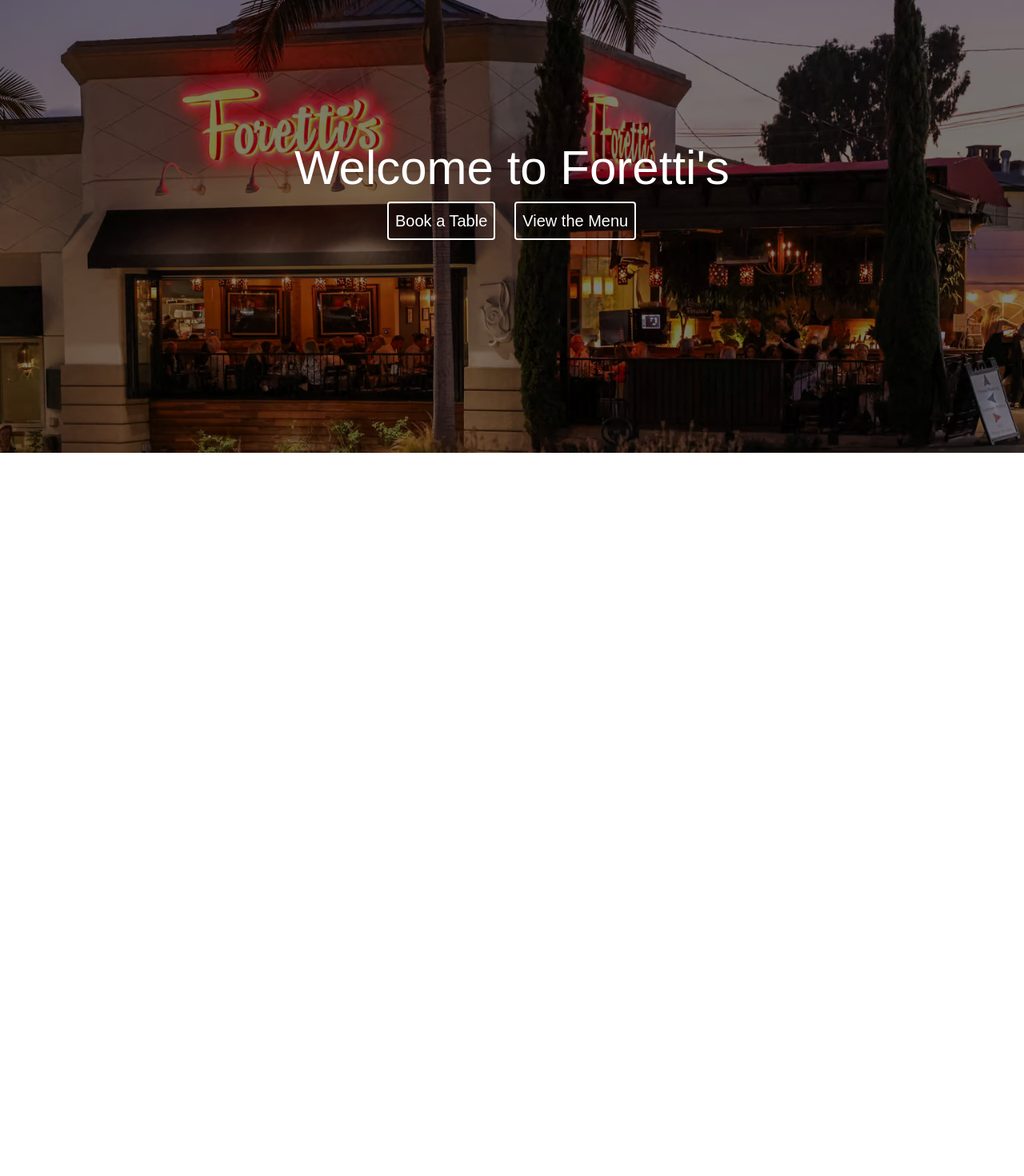
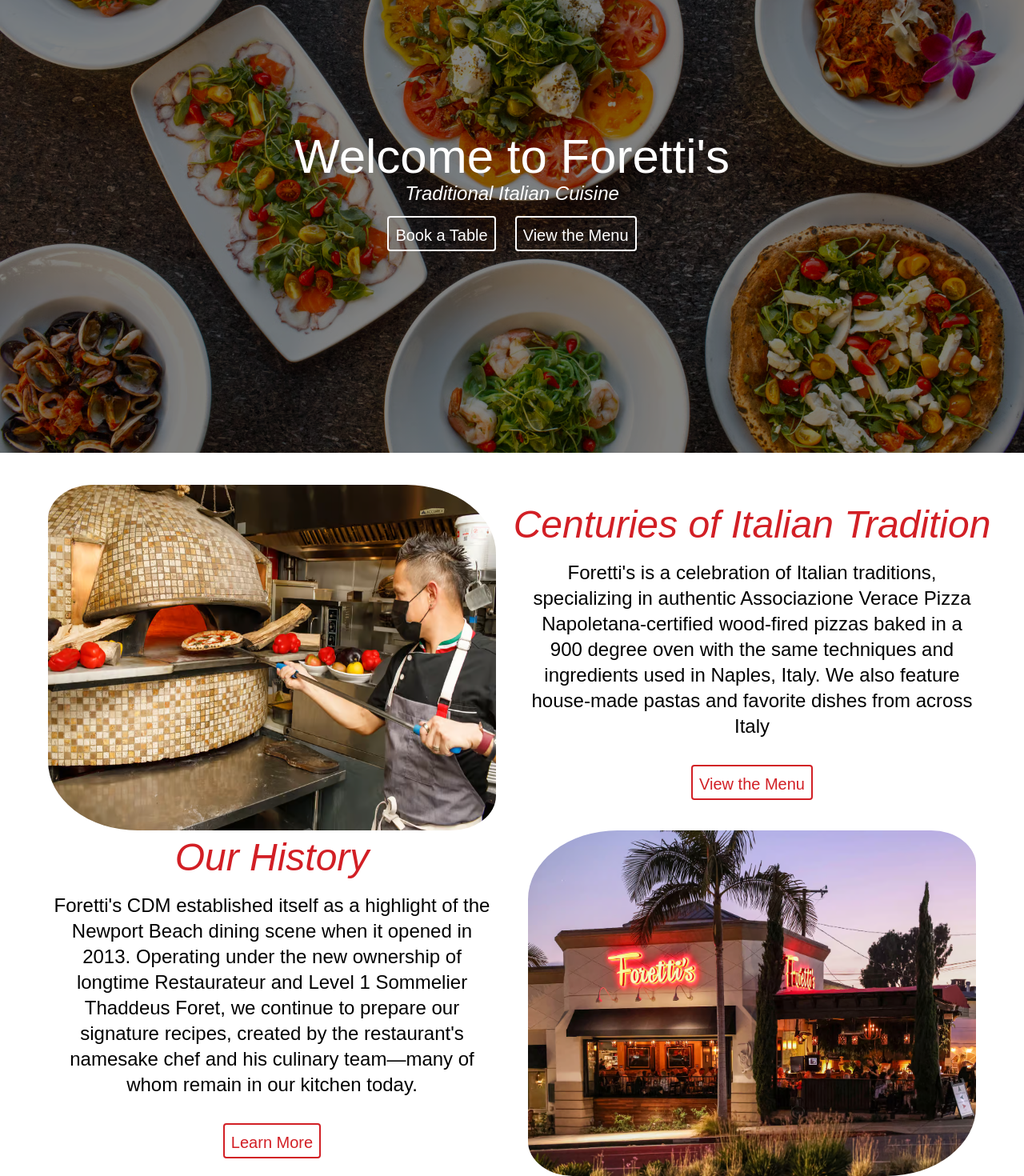
Before and after one commit to alyssageria/forettis, a React (Create React App) app: page / in a window 1280 px wide. Shown: the part 146-1616 px from the top of the page at 80% size. Before the commit the page ends 800 px from the top, so only its background shows below. Built offline with nearby package versions, Linux system fonts and the light colour scheme.

Commit message:
body of home page

```diff
--- a/src/App.css
+++ b/src/App.css
@@ -8,9 +8,18 @@
     font-family: 'Nexa', sans-serif;
 }
 
+/* home styles */
 .home {
-    background-image: linear-gradient(rgba(0, 0, 0, 0.5), rgba(0, 0, 0, 0.5)), url('./images/forettis-restaurant.png');
+    background-image: linear-gradient(rgba(0, 0, 0, 0.5), rgba(0, 0, 0, 0.5)), url('./images/multidish-pic.avif');
     background-repeat: no-repeat;
     background-size: cover;
     background-position: center;
 }
+
+.pizzaImage {
+    border-radius: 10% 20%;
+}
+
+.restaurantImage {
+    border-radius: 20% 10%;
+}
--- a/src/components/pages/Home.js
+++ b/src/components/pages/Home.js
@@ -1,14 +1,54 @@
 import React from 'react';
 import 'animate.css';
+import forettisRestaurant from '../../images/forettis-restaurant.png';
+import pizzaOven from '../../images/pizza-oven.avif';
+import { Link } from 'react-router-dom';
 
-function Home() {
+function Home({ currentPage }) {
     return (
         <div className='home h-[80vh]'>
-            <div className='h-[80vh] flex justify-center items-center flex-col '>
-                <h1 className='welcome text-white text-6xl opacity-100 text-center animate__animated animate__bounceInUp'>Welcome to Foretti's</h1>
-                <div className='animate__animated animate__bounceInUp'>
-                    <button className='text-white text-xl border-solid border-white border-2 m-3 p-2 rounded hover:bg-red transition-all duration-200 ease-in-out'>Book a Table</button>
-                    <button className='text-white text-xl border-solid border-white border-2 m-3 p-2 rounded hover:bg-red transition-all duration-200 ease-in-out'>View the Menu</button>
+            <div className='h-[80vh] flex justify-center items-center flex-col animate__animated animate__fadeInUp'>
+                <h1 className='welcome text-white text-6xl opacity-100 text-center'>Welcome to Foretti's</h1>
+                <p className='text-white text-2xl italic'>Traditional Italian Cuisine</p>
+                <div>
+                    <button className='text-white text-xl border-solid border-white border-2 m-3 p-2 pb-1 rounded hover:bg-red transition-all duration-200 ease-in-out'>Book a Table</button>
+                    <button className='text-white text-xl border-solid border-white border-2 m-3 p-2 pb-1 rounded hover:bg-red transition-all duration-200 ease-in-out'>
+                        <Link
+                            to='/menu'
+                            // onClick={() => handlePageChange('Menu')}
+                            className={currentPage === 'Menu' ? 'active' : ''}
+                        >View the Menu</Link>
+                    </button>
+                </div>
+            </div>
+            <div className='grid grid-cols-2 h-screen m-10'>
+                <div className='flex justify-center items-center animate__animated animate__fadeInLeft'>
+                    <img src={pizzaOven} className='pizzaImage h-[27rem] w-[35rem]'></img>
+                </div>
+                <div className='flex justify-center items-center flex-col animate__animated animate__fadeInRight'>
+                    <h2 className='text-red text-center text-5xl italic'>Centuries of Italian Tradition</h2>
+                    <p className='text-2xl text-center p-5'>Foretti's is a celebration of Italian traditions, specializing in authentic Associazione Verace Pizza Napoletana-certified wood-fired pizzas baked in a 900 degree oven with the same techniques and ingredients used in Naples, Italy. We also feature house-made pastas and favorite dishes from across Italy</p>
+                    <button className='text-red text-xl border-solid border-red border-2 m-3 p-2 pb-1 rounded hover:bg-red hover:text-white transition-all duration-200 ease-in-out'>
+                        <Link
+                            to='/menu'
+                            // onClick={() => handlePageChange('Menu')}
+                            className={currentPage === 'Menu' ? 'active' : ''}
+                        >View the Menu</Link>
+                    </button>
+                </div>
+                <div className='flex justify-center items-center flex-col animate__animated animate__fadeInRight'>
+                    <h2 className='text-red text-center text-5xl italic'>Our History</h2>
+                    <p className='text-2xl text-center p-5'>Foretti's CDM established itself as a highlight of the Newport Beach dining scene when it opened in 2013. Operating under the new ownership of longtime Restaurateur and Level 1 Sommelier Thaddeus Foret, we continue to prepare our signature recipes, created by the restaurant's namesake chef and his culinary team—many of whom remain in our kitchen today.</p>
+                    <button className='text-red text-xl border-solid border-red border-2 m-3 p-2 pb-1 rounded hover:bg-red hover:text-white transition-all duration-200 ease-in-out'>
+                        <Link
+                            to='/about'
+                            // onClick={() => handlePageChange('Menu')}
+                            className={currentPage === 'Menu' ? 'active' : ''}
+                        >Learn More</Link>
+                    </button>
+                </div>
+                <div className='flex justify-center items-center animate__animated animate__fadeInLeft'>
+                    <img src={forettisRestaurant} className='restaurantImage h-[27rem] w-[35rem]'></img>
                 </div>
             </div>
         </div>
```
Also changed, not shown: src/images/pizza-oven.avif (added), 1 other file (tests, documents, lock files or other folders).
